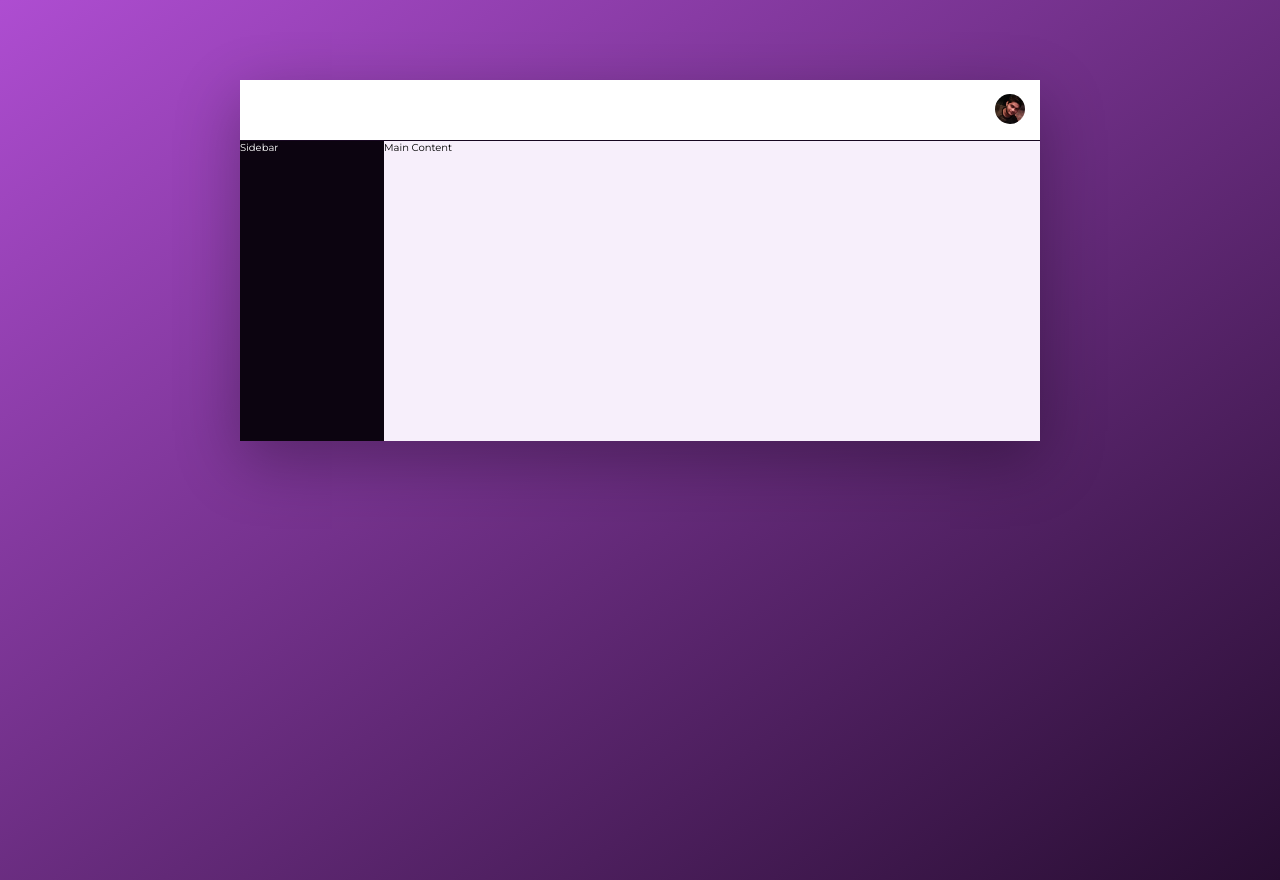
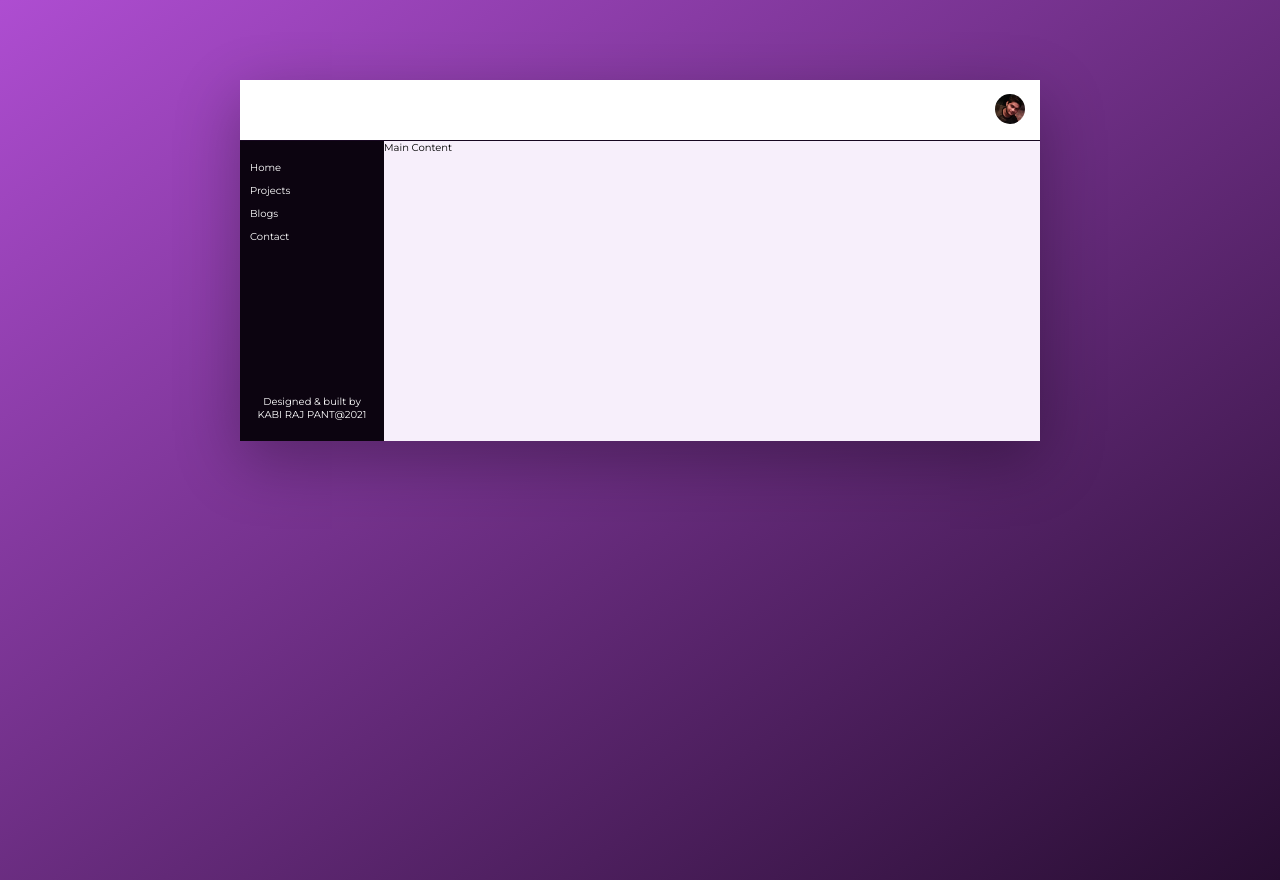
Before and after one commit to krp9848/portfolio, a React (Create React App) app: page / in a window 1280 px wide. Built offline with nearby package versions, Linux system fonts and the light colour scheme.

Commit message:
feat: add sidebar

```diff
--- a/src/components/Sidebar/Sidebar.jsx
+++ b/src/components/Sidebar/Sidebar.jsx
@@ -1,7 +1,21 @@
 import React from 'react'
 import './Sidebar.scss'
 const Sidebar = () => {
-  return <nav className="sidebar">Sidebar</nav>
+  const year = new Date().getFullYear()
+  return (
+    <nav className="sidebar">
+      <ul className="nav-list">
+        <li className="nav-list-item">Home</li>
+        <li className="nav-list-item">Projects</li>
+        <li className="nav-list-item">Blogs</li>
+        <li className="nav-list-item">Contact</li>
+      </ul>
+      <p className="copyright-text">
+        Designed &#38; built by <br />
+        KABI RAJ PANT@{year}
+      </p>
+    </nav>
+  )
 }
 
 export default Sidebar
--- a/src/components/Sidebar/Sidebar.scss
+++ b/src/components/Sidebar/Sidebar.scss
@@ -2,4 +2,20 @@
   background-color: var(--color-grey-dark-2);
   color: #fff;
   flex: 0 0 18%;
+
+  display: flex;
+
+  flex-direction: column;
+  justify-content: space-between;
+  padding: 2rem 1rem;
+  .nav-list {
+    list-style: none;
+
+    .nav-list-item {
+      margin-bottom: 1rem;
+    }
+  }
+  .copyright-text {
+    text-align: center;
+  }
 }
```
